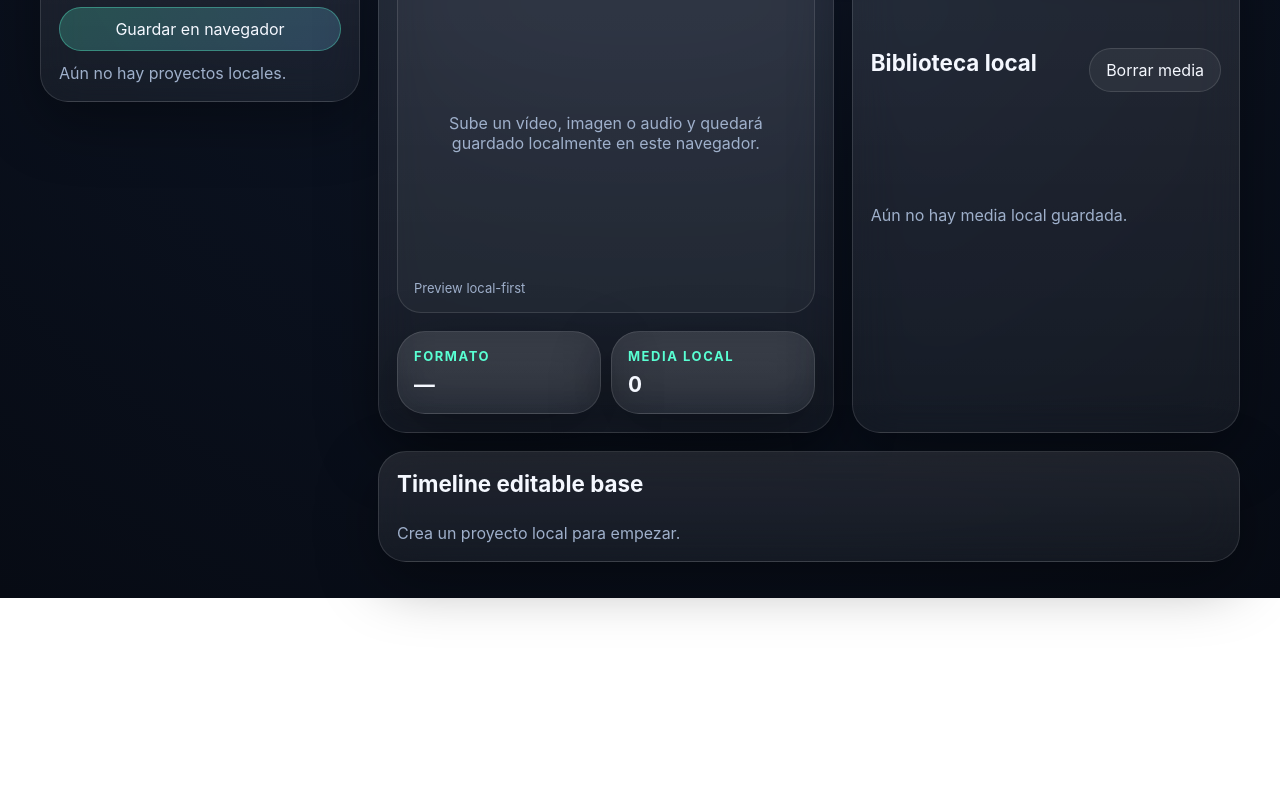
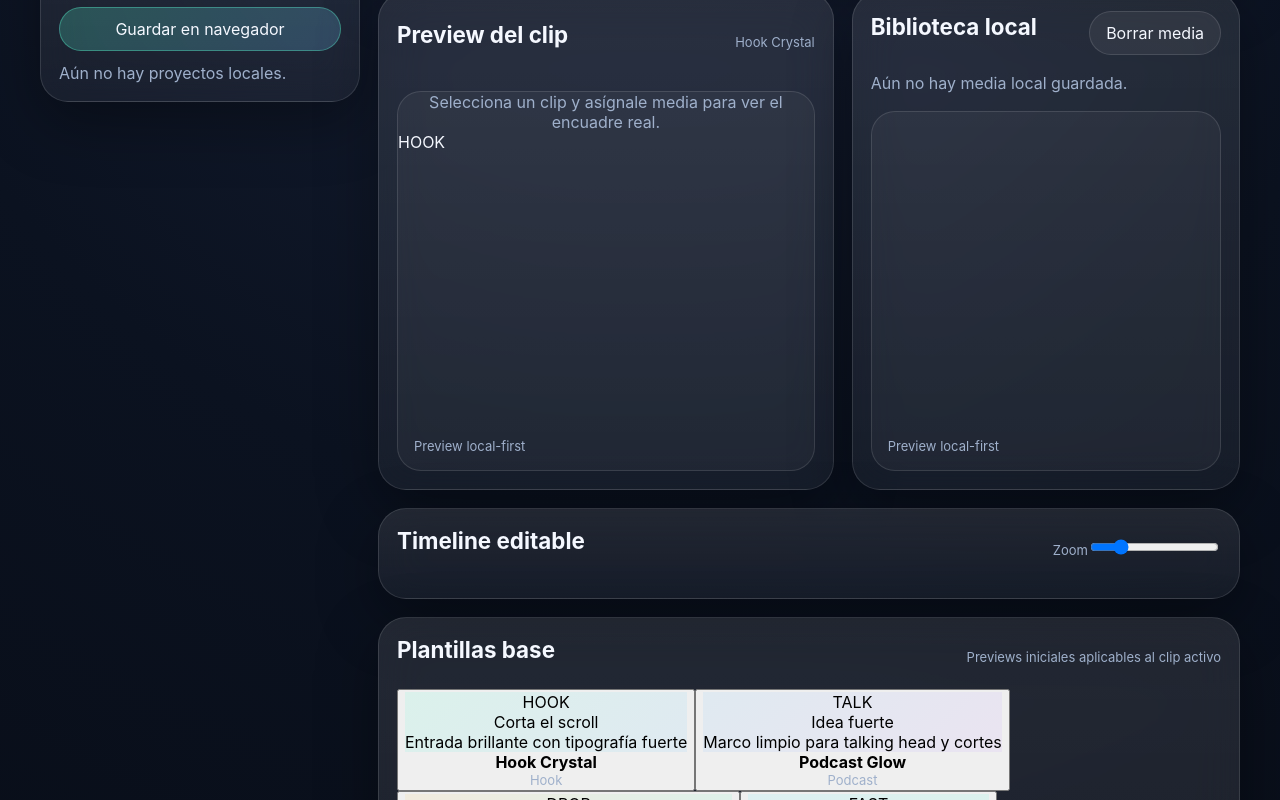
Before and after one commit to alain7224/MentaCut, a Next.js app: page /studio in a window 1280 px wide. Shown: the part 280-1080 px from the top of the page. Before the commit the page ends 878 px from the top, so only its background shows below. Built offline with nearby package versions, Linux system fonts and the light colour scheme.

Commit message:
feat: add clip selection, trim, zoom, framing and template base

```diff
--- a/app/studio/page.tsx
+++ b/app/studio/page.tsx
@@ -2,40 +2,51 @@
 
 import { useEffect, useMemo, useState } from 'react'
 import Link from 'next/link'
-import { createProject, readLocalProjects, touchProject, type LocalClip, type LocalProject, writeLocalProjects } from '@/lib/local-store'
+import { createProject, touchProject, readLocalProjects, type LocalClip, type LocalProject, writeLocalProjects } from '@/lib/local-store'
 import { getLocalMediaFile, listLocalMedia, removeLocalMedia, saveLocalMedia, type LocalMediaRecord } from '@/lib/local-media'
+import { TEMPLATE_PRESETS } from '@/lib/template-presets'
 
 export default function StudioPage() {
   const [projects, setProjects] = useState<LocalProject[]>([])
   const [library, setLibrary] = useState<LocalMediaRecord[]>([])
-  const [previewUrl, setPreviewUrl] = useState<string | null>(null)
+  const [libraryPreviewUrl, setLibraryPreviewUrl] = useState<string | null>(null)
+  const [stageMediaUrl, setStageMediaUrl] = useState<string | null>(null)
+  const [stageAudioUrl, setStageAudioUrl] = useState<string | null>(null)
   const [name, setName] = useState('Proyecto MentaCut')
   const [format, setFormat] = useState<LocalProject['format']>('9:16')
   const [activeId, setActiveId] = useState<string | null>(null)
   const [selectedMediaId, setSelectedMediaId] = useState<string | null>(null)
+  const [selectedClipId, setSelectedClipId] = useState<string | null>(null)
+  const [timelineZoom, setTimelineZoom] = useState(4)
 
   useEffect(() => {
     const initialProjects = readLocalProjects()
     setProjects(initialProjects)
     setActiveId(initialProjects[0]?.id ?? null)
+    setSelectedClipId(initialProjects[0]?.clips[0]?.id ?? null)
     void refreshLibrary()
   }, [])
+
+  const active = useMemo(() => projects.find((item) => item.id === activeId) ?? null, [projects, activeId])
+  const selectedMedia = useMemo(() => library.find((item) => item.id === selectedMediaId) ?? null, [library, selectedMediaId])
+  const selectedClip = useMemo(() => active?.clips.find((clip) => clip.id === selectedClipId) ?? active?.clips[0] ?? null, [active, selectedClipId])
+  const selectedTemplate = useMemo(() => TEMPLATE_PRESETS.find((item) => item.id === selectedClip?.templateId) ?? TEMPLATE_PRESETS[0], [selectedClip])
 
   useEffect(() => {
     let revokedUrl: string | null = null
     async function loadPreview() {
       if (!selectedMediaId) {
-        setPreviewUrl(null)
+        setLibraryPreviewUrl(null)
         return
       }
       const file = await getLocalMediaFile(selectedMediaId)
       if (!file) {
-        setPreviewUrl(null)
+        setLibraryPreviewUrl(null)
         return
       }
       const url = URL.createObjectURL(file)
       revokedUrl = url
-      setPreviewUrl(url)
+      setLibraryPreviewUrl(url)
     }
     void loadPreview()
     return () => {
@@ -43,8 +54,41 @@ export default function StudioPage() {
     }
   }, [selectedMediaId])
 
-  const active = useMemo(() => projects.find((item) => item.id === activeId) ?? null, [projects, activeId])
-  const selectedMedia = useMemo(() => library.find((item) => item.id === selectedMediaId) ?? null, [library, selectedMediaId])
+  useEffect(() => {
+    let revokedMedia: string | null = null
+    let revokedAudio: string | null = null
+    async function loadStage() {
+      if (!selectedClip?.mediaId) {
+        setStageMediaUrl(null)
+      } else {
+        const mediaFile = await getLocalMediaFile(selectedClip.mediaId)
+        if (mediaFile) {
+          const url = URL.createObjectURL(mediaFile)
+          revokedMedia = url
+          setStageMediaUrl(url)
+        } else {
+          setStageMediaUrl(null)
+        }
+      }
+      if (!selectedClip?.audioMediaId) {
+        setStageAudioUrl(null)
+      } else {
+        const audioFile = await getLocalMediaFile(selectedClip.audioMediaId)
+        if (audioFile) {
+          const url = URL.createObjectURL(audioFile)
+          revokedAudio = url
+          setStageAudioUrl(url)
+        } else {
+          setStageAudioUrl(null)
+        }
+      }
+    }
+    void loadStage()
+    return () => {
+      if (revokedMedia) URL.revokeObjectURL(revokedMedia)
+      if (revokedAudio) URL.revokeObjectURL(revokedAudio)
+    }
+  }, [selectedClip])
 
   async function refreshLibrary() {
     const items = await listLocalMedia()
@@ -62,6 +106,7 @@ export default function StudioPage() {
     const updated = [next, ...projects]
     persistProjects(updated)
     setActiveId(next.id)
+    setSelectedClipId(next.clips[0]?.id ?? null)
   }
 
   async function handleUpload(event: React.ChangeEvent<HTMLInputElement>) {
@@ -77,16 +122,13 @@ export default function StudioPage() {
     if (!selectedMediaId) return
     await removeLocalMedia(selectedMediaId)
     setSelectedMediaId(null)
-    setPreviewUrl(null)
+    setLibraryPreviewUrl(null)
     await refreshLibrary()
   }
 
   function updateActiveProject(mutator: (project: LocalProject) => LocalProject) {
     if (!active) return
-    const updated = projects.map((project) => {
-      if (project.id !== active.id) return project
-      return touchProject(mutator(project))
-    })
+    const updated = projects.map((project) => project.id !== active.id ? project : touchProject(mutator(project)))
     persistProjects(updated)
   }
 
@@ -106,9 +148,15 @@ export default function StudioPage() {
       title: selectedMedia.name.replace(/\.[^.]+$/, ''),
       start: Number(lastEnd.toFixed(2)),
       end: Number((lastEnd + duration).toFixed(2)),
-      mediaId: selectedMedia.id,
+      mediaId: selectedMedia.kind === 'audio' ? null : selectedMedia.id,
+      audioMediaId: selectedMedia.kind === 'audio' ? selectedMedia.id : null,
+      templateId: 'hook-crystal',
+      frameX: 50,
+      frameY: 50,
+      frameScale: 1,
     }
     updateActiveProject((project) => ({ ...project, clips: [...project.clips, nextClip] }))
+    setSelectedClipId(nextClip.id)
   }
 
   function addEmptyClip() {
@@ -120,12 +168,38 @@ export default function StudioPage() {
       start: Number(lastEnd.toFixed(2)),
       end: Number((lastEnd + 4).toFixed(2)),
       mediaId: null,
+      audioMediaId: null,
+      templateId: 'hook-crystal',
+      frameX: 50,
+      frameY: 50,
+      frameScale: 1,
     }
     updateActiveProject((project) => ({ ...project, clips: [...project.clips, nextClip] }))
+    setSelectedClipId(nextClip.id)
   }
 
   function deleteClip(clipId: string) {
-    updateActiveProject((project) => ({ ...project, clips: project.clips.filter((clip) => clip.id !== clipId) }))
+    if (!active) return
+    const remaining = active.clips.filter((clip) => clip.id !== clipId)
+    updateActiveProject((project) => ({ ...project, clips: remaining }))
+    setSelectedClipId(remaining[0]?.id ?? null)
+  }
+
+  function assignSelectedMediaToClip() {
+    if (!selectedClip || !selectedMedia) return
+    if (selectedMedia.kind === 'audio') {
+      updateClip(selectedClip.id, { audioMediaId: selectedMedia.id })
+      return
+    }
+    updateClip(selectedClip.id, { mediaId: selectedMedia.id, title: selectedMedia.name.replace(/\.[^.]+$/, '') })
+  }
+
+  function zoomWidth(clip: LocalClip) {
+    return `${Math.max((clip.end - clip.start) * timelineZoom * 10, 36)}px`
+  }
+
+  function zoomLeft(clip: LocalClip) {
+    return `${clip.start * timelineZoom * 10}px`
   }
 
   return (
@@ -151,11 +225,10 @@ export default function StudioPage() {
             </select>
             <button className="btn btn-primary" onClick={createLocalProject}>Guardar en navegador</button>
           </div>
-
           <div className="project-list">
             {projects.length === 0 ? <div className="empty">Aún no hay proyectos locales.</div> : null}
             {projects.map((project) => (
-              <button key={project.id} className={`project-item ${project.id === activeId ? 'active' : ''}`} onClick={() => setActiveId(project.id)}>
+              <button key={project.id} className={`project-item ${project.id === activeId ? 'active' : ''}`} onClick={() => { setActiveId(project.id); setSelectedClipId(project.clips[0]?.id ?? null) }}>
                 <strong>{project.name}</strong>
                 <div className="timeline-label">{project.format} · {project.clips.length} clips</div>
               </button>
@@ -166,7 +239,7 @@ export default function StudioPage() {
         <section className="studio-main">
           <div className="panel toolbar">
             <div>
-              <div className="eyebrow">Base local-first</div>
+              <div className="eyebrow">Editor local-first</div>
               <h1 className="section-title">{active?.name ?? 'Sin proyecto activo'}</h1>
             </div>
             <div className="action-row">
@@ -174,6 +247,7 @@ export default function StudioPage() {
                 <input type="file" multiple accept="video/*,image/*,audio/*" hidden onChange={handleUpload} />
                 Subir media local
               </label>
+              <button className="btn" onClick={assignSelectedMediaToClip} disabled={!selectedClip || !selectedMedia}>Asignar al clip</button>
               <button className="btn" onClick={addClipFromSelectedMedia} disabled={!active || !selectedMedia}>Añadir clip desde media</button>
               <button className="btn" onClick={addEmptyClip} disabled={!active}>Añadir clip vacío</button>
             </div>
@@ -181,16 +255,31 @@ export default function StudioPage() {
 
           <div className="studio-grid-2">
             <div className="panel stage">
-              <div className="stage-preview media-preview-box">
-                {selectedMedia?.kind === 'video' && previewUrl ? <video className="media-preview" src={previewUrl} controls playsInline /> : null}
-                {selectedMedia?.kind === 'image' && previewUrl ? <img className="media-preview" src={previewUrl} alt={selectedMedia.name} /> : null}
-                {selectedMedia?.kind === 'audio' && previewUrl ? <audio className="audio-preview" src={previewUrl} controls /> : null}
-                {!selectedMedia ? <div className="empty media-empty">Sube un vídeo, imagen o audio y quedará guardado localmente en este navegador.</div> : null}
+              <div className="row-head">
+                <h2 className="section-title">Preview del clip</h2>
+                <div className="timeline-label">{selectedTemplate?.name ?? 'Sin plantilla'}</div>
               </div>
-              <div className="kv">
-                <div className="panel metric"><div className="eyebrow">Formato</div><strong>{active?.format ?? '—'}</strong></div>
-                <div className="panel metric"><div className="eyebrow">Media local</div><strong>{library.length}</strong></div>
+              <div className="stage-preview stage-frame">
+                {selectedClip?.mediaId && stageMediaUrl ? (
+                  selectedMedia?.kind === 'image' ? null : null
+                ) : null}
+                {selectedClip && stageMediaUrl ? (
+                  <div className="stage-media-layer" style={{ left: `${selectedClip.frameX}%`, top: `${selectedClip.frameY}%`, transform: `translate(-50%, -50%) scale(${selectedClip.frameScale})` }}>
+                    {library.find((item) => item.id === selectedClip.mediaId)?.kind === 'image' ? <img className="media-preview" src={stageMediaUrl} alt={selectedClip.title} /> : <video className="media-preview" src={stageMediaUrl} controls playsInline />}
+                  </div>
+                ) : <div className="empty media-empty">Selecciona un clip y asígnale media para ver el encuadre real.</div>}
+                <div className="stage-caption panel-template-badge" style={{ borderColor: selectedTemplate?.accent ?? '#59ffd3' }}>{selectedTemplate?.badge ?? 'TEMPLATE'}</div>
               </div>
+              {selectedClip?.audioMediaId && stageAudioUrl ? <audio className="audio-preview" src={stageAudioUrl} controls /> : null}
+              {selectedClip ? (
+                <div className="editor-grid-2">
+                  <label className="form"><span className="timeline-label">Reencuadre X</span><input className="input" type="range" min="0" max="100" value={selectedClip.frameX} onChange={(event) => updateClip(selectedClip.id, { frameX: Number(event.target.value) })} /></label>
+                  <label className="form"><span className="timeline-label">Reencuadre Y</span><input className="input" type="range" min="0" max="100" value={selectedClip.frameY} onChange={(event) => updateClip(selectedClip.id, { frameY: Number(event.target.value) })} /></label>
+                  <label className="form"><span className="timeline-label">Escala</span><input className="input" type="range" min="0.6" max="1.8" step="0.01" value={selectedClip.frameScale} onChange={(event) => updateClip(selectedClip.id, { frameScale: Number(event.target.value) })} /></label>
+                  <label className="form"><span className="timeline-label">Trim inicio</span><input className="input" type="range" min="0" max={selectedClip.end > 0 ? selectedClip.end - 0.1 : 0} step="0.1" value={selectedClip.start} onChange={(event) => updateClip(selectedClip.id, { start: Number(event.target.value) })} /></label>
+                  <label className="form"><span className="timeline-label">Trim fin</span><input className="input" type="range" min={selectedClip.start + 0.1} max={Math.max(selectedClip.end + 10, selectedClip.start + 0.1)} step="0.1" value={selectedClip.end} onChange={(event) => updateClip(selectedClip.id, { end: Number(event.target.value) })} /></label>
+                </div>
+              ) : null}
             </div>
 
             <div className="panel stage media-library-panel">
@@ -207,21 +296,60 @@ export default function StudioPage() {
                   </button>
                 ))}
               </div>
+              <div className="stage-preview media-preview-box small-preview-box">
+                {selectedMedia?.kind === 'video' && libraryPreviewUrl ? <video className="media-preview" src={libraryPreviewUrl} controls playsInline /> : null}
+                {selectedMedia?.kind === 'image' && libraryPreviewUrl ? <img className="media-preview" src={libraryPreviewUrl} alt={selectedMedia.name} /> : null}
+                {selectedMedia?.kind === 'audio' && libraryPreviewUrl ? <audio className="audio-preview" src={libraryPreviewUrl} controls /> : null}
+              </div>
             </div>
           </div>
 
           <div className="panel timeline">
-            <h2 className="section-title">Timeline editable base</h2>
-            {(active?.clips ?? []).map((clip) => (
-              <div key={clip.id} className="timeline-edit-row">
-                <input className="input" value={clip.title} onChange={(event) => updateClip(clip.id, { title: event.target.value })} />
-                <input className="input" type="number" step="0.1" value={clip.start} onChange={(event) => updateClip(clip.id, { start: Number(event.target.value) })} />
-                <input className="input" type="number" step="0.1" value={clip.end} onChange={(event) => updateClip(clip.id, { end: Number(event.target.value) })} />
-                <div className="timeline-bar"><span style={{ left: `${clip.start * 4}%`, width: `${Math.max((clip.end - clip.start) * 4, 12)}%` }} /></div>
-                <button className="btn" onClick={() => deleteClip(clip.id)}>Borrar</button>
+            <div className="row-head">
+              <h2 className="section-title">Timeline editable</h2>
+              <label className="zoom-control"><span className="timeline-label">Zoom</span><input type="range" min="2" max="12" step="1" value={timelineZoom} onChange={(event) => setTimelineZoom(Number(event.target.value))} /></label>
+            </div>
+            <div className="timeline-scroll">
+              {(active?.clips ?? []).map((clip) => (
+                <button key={clip.id} className={`timeline-track-card ${clip.id === selectedClip?.id ? 'active' : ''}`} onClick={() => setSelectedClipId(clip.id)}>
+                  <div className="timeline-track-meta">
+                    <strong>{clip.title}</strong>
+                    <span>{clip.start.toFixed(1)}s → {clip.end.toFixed(1)}s</span>
+                  </div>
+                  <div className="timeline-track-rail">
+                    <span style={{ left: zoomLeft(clip), width: zoomWidth(clip) }} />
+                  </div>
+                </button>
+              ))}
+            </div>
+            {selectedClip ? (
+              <div className="timeline-edit-row advanced-row">
+                <input className="input" value={selectedClip.title} onChange={(event) => updateClip(selectedClip.id, { title: event.target.value })} />
+                <input className="input" type="number" step="0.1" value={selectedClip.start} onChange={(event) => updateClip(selectedClip.id, { start: Number(event.target.value) })} />
+                <input className="input" type="number" step="0.1" value={selectedClip.end} onChange={(event) => updateClip(selectedClip.id, { end: Number(event.target.value) })} />
+                <button className="btn" onClick={() => deleteClip(selectedClip.id)}>Borrar clip</button>
               </div>
-            ))}
-            {!active ? <div className="empty">Crea un proyecto local para empezar.</div> : null}
+            ) : null}
+          </div>
+
+          <div className="panel timeline">
+            <div className="row-head">
+              <h2 className="section-title">Plantillas base</h2>
+              <div className="timeline-label">Previews iniciales aplicables al clip activo</div>
+            </div>
+            <div className="template-grid">
+              {TEMPLATE_PRESETS.map((template) => (
+                <button key={template.id} className={`template-card ${selectedClip?.templateId === template.id ? 'active' : ''}`} onClick={() => selectedClip ? updateClip(selectedClip.id, { templateId: template.id }) : undefined}>
+                  <div className="template-preview" style={{ background: template.previewGradient }}>
+                    <div className="template-badge" style={{ borderColor: template.accent }}>{template.badge}</div>
+                    <div className="template-copy-top">{template.headline}</div>
+                    <div className="template-copy-bottom">{template.caption}</div>
+                  </div>
+                  <strong>{template.name}</strong>
+                  <div className="timeline-label">{template.category}</div>
+                </button>
+              ))}
+            </div>
           </div>
         </section>
       </main>
```
